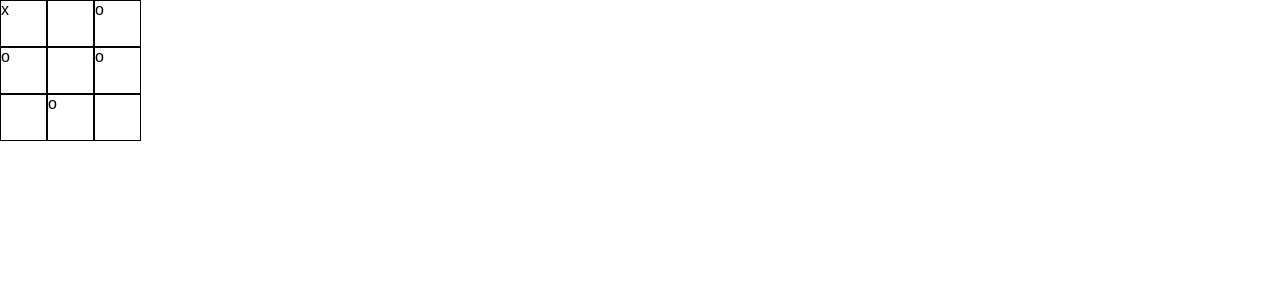
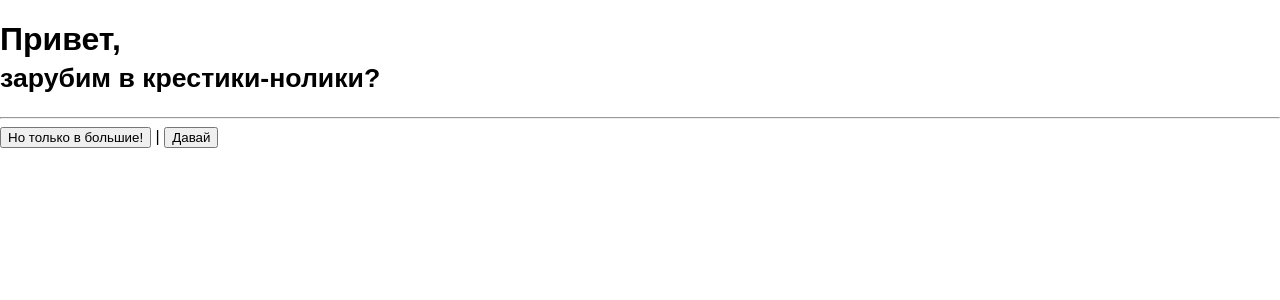
Before and after one commit to mishelen/crossero, a React (Create React App) app: page / in a window 1280 px wide. Shown: the top 300 px of the page. Built offline with nearby package versions, Linux system fonts and the light colour scheme.

Commit message:
launch Entry and remove hardcoded field
user define game settings: can customize it or play default game

```diff
--- a/src/App.js
+++ b/src/App.js
@@ -1,10 +1,38 @@
 import React, { Component } from 'react';
 import Field from './components/Field';
+import Entry from './components/Entry';
 
 class App extends Component {
     state = {
-        field: [['x', null, 'o'], ['o', null, 'o'], [null, 'o', null]],
-        round: 0
+        dimension: 3,
+        winLength: 3,
+        field: [],
+        round: 0,
+        gameStarted: false
+    };
+
+    initializeField = settings => {
+        this.setState(
+            prevState => {
+                const { dimension, winLength } = settings || prevState;
+                return {
+                    field: Array.from({ length: dimension }, () => Array.from({ length: dimension }, () => null)),
+                    ...(settings
+                        ? {
+                              dimension,
+                              winLength
+                          }
+                        : {})
+                };
+            },
+            () => {
+                this.setState({ gameStarted: true });
+            }
+        );
+    };
+
+    startGame = data => {
+        this.initializeField(data);
     };
 
     drawSign = (Y, X) => () => {
@@ -21,13 +49,10 @@ class App extends Component {
     };
 
     render() {
-        const { field } = this.state;
+        const { field, gameStarted } = this.state;
+        const { drawSign, startGame } = this;
 
-        return (
-            <div>
-                <Field field={field} drawSign={this.drawSign} />
-            </div>
-        );
+        return <div>{gameStarted ? <Field field={field} drawSign={drawSign} /> : <Entry startGame={startGame} />}</div>;
     }
 }
 
--- a/src/components/Entry.js
+++ b/src/components/Entry.js
@@ -1,7 +1,45 @@
 import React, { PureComponent } from 'react';
+import PropTypes from 'prop-types';
 
 class Entry extends PureComponent {
+    static propTypes = {
+        startGame: PropTypes.func.isRequired
+    };
+
+    state = {
+        custom: false,
+        dimension: 5,
+        winLength: 5
+    };
+
+    showSettings = () => {
+        this.setState({ custom: true });
+    };
+
+    onChange = event => {
+        event.preventDefault();
+        const { target: { name, value } } = event;
+        this.setState({
+            [name]: Number(value)
+        });
+    };
+
+    onSubmit = event => {
+        event.preventDefault();
+        const { dimension, winLength } = this.state;
+        if (winLength > dimension) return;
+        // todo
+
+        this.props.startGame({ dimension, winLength });
+    };
+
+    onStart = () => {
+        this.props.startGame();
+    };
+
     render() {
+        const { custom, dimension, winLength } = this.state;
+
         return (
             <div>
                 <h1>
@@ -11,9 +49,16 @@ class Entry extends PureComponent {
                     </small>
                 </h1>
                 <hr />
-
-                <button>Но только в большие!</button>
-                <button>Давай</button>
+                <button onClick={this.showSettings}>Но только в большие!</button>
+                &nbsp;|&nbsp;
+                <button onClick={this.onStart}>Давай</button>
+                {custom && (
+                    <form onSubmit={this.onSubmit}>
+                        <input name="dimension" value={dimension} type="number" onChange={this.onChange} />
+                        <input name="winLength" value={winLength} type="number" onChange={this.onChange} />
+                        <input type="submit" value="Самое-то" />
+                    </form>
+                )}
             </div>
         );
     }
```
